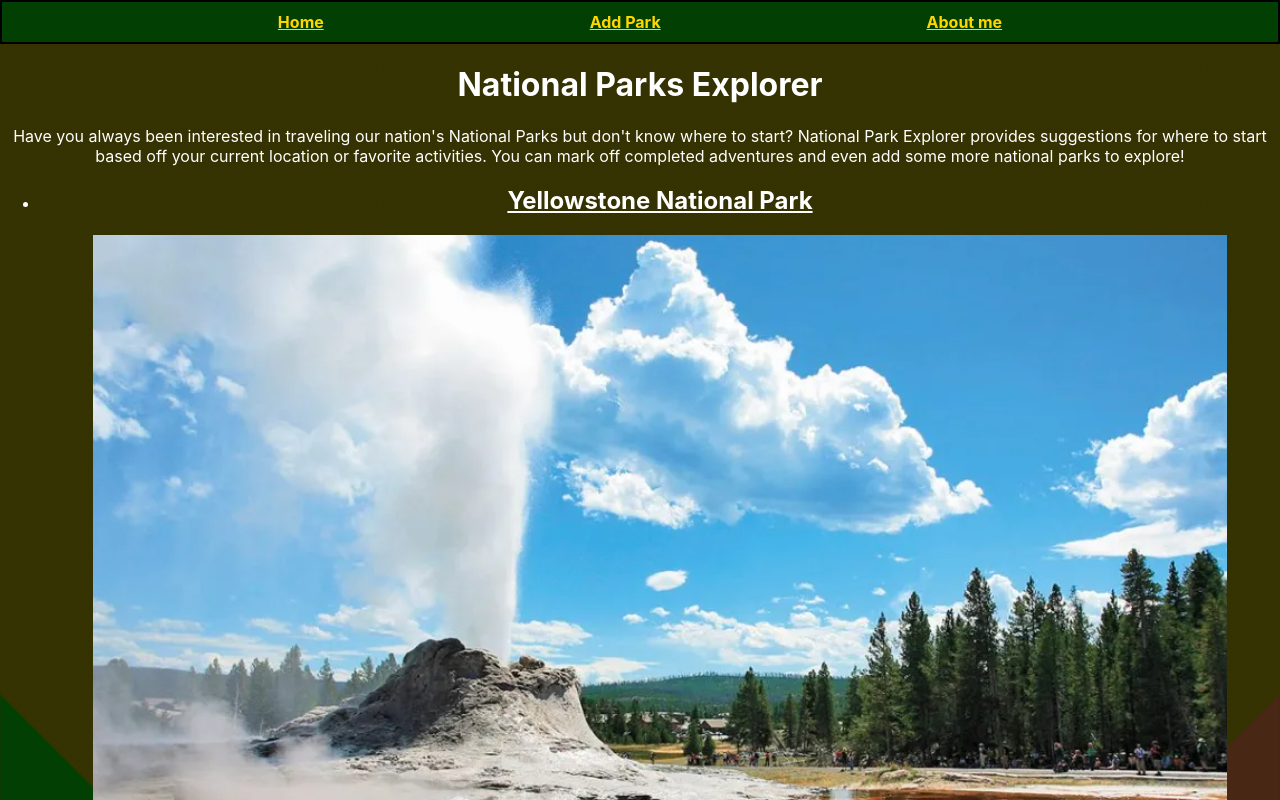
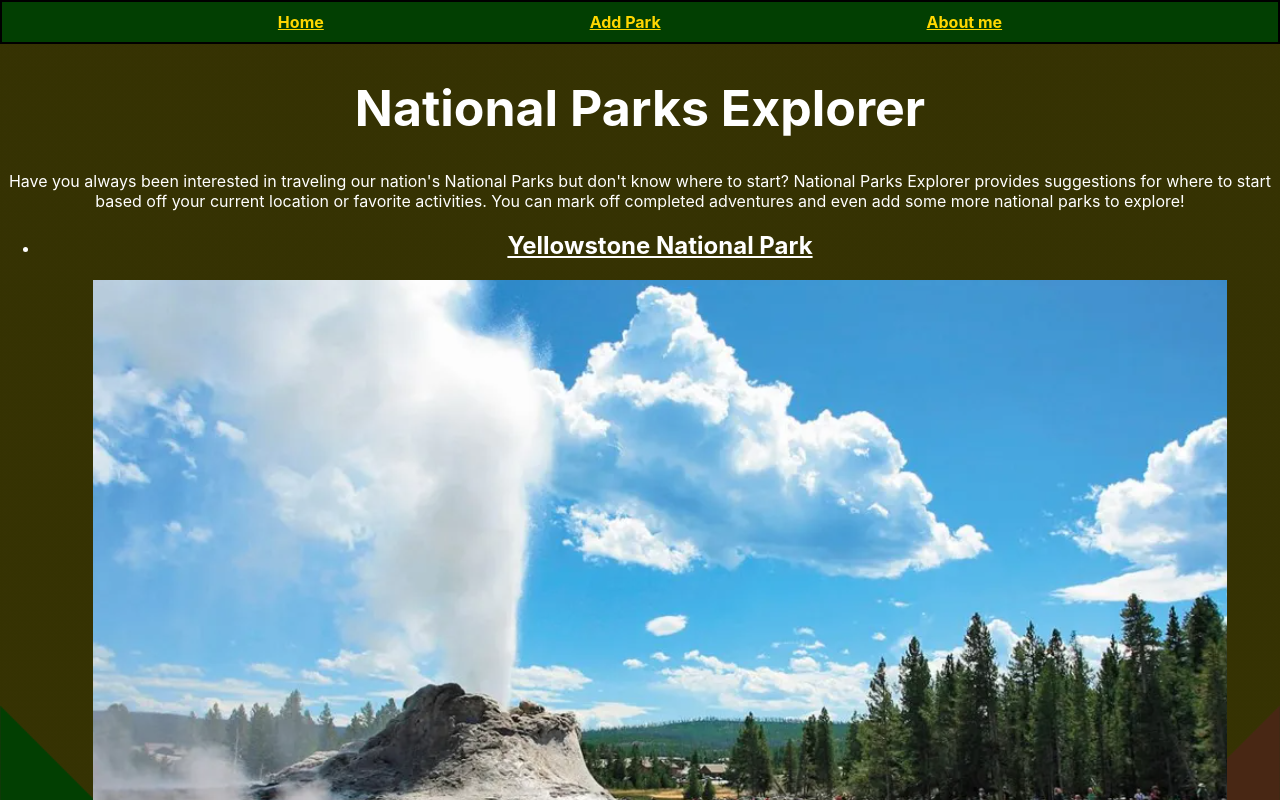
Before and after one commit to kharbour22/National-Parks-Project, a React (Create React App) app: page / in a window 1280 px wide. Shown: the top 800 px of the page. Built offline with nearby package versions, Linux system fonts and the light colour scheme; data requests are answered from the project's data file.

Commit message:
Small changes to the h1 font and the title

```diff
--- a/public/index.html
+++ b/public/index.html
@@ -5,6 +5,7 @@
     <link rel="icon" href="%PUBLIC_URL%/favicon.ico" />
     <meta name="viewport" content="width=device-width, initial-scale=1" />
     <meta name="theme-color" content="#000000" />
+    <title>National Parks Explorer</title>
     <meta
       name="description"
       content="Web site created using create-react-app"
@@ -24,7 +25,12 @@
       work correctly both with client-side routing and a non-root public URL.
       Learn how to configure a non-root public URL by running `npm run build`.
     -->
-    <title>React App</title>
+    <style>
+      h1 {
+          font-size: 50px; /* Adjust the size as needed */
+          font-weight: bold;
+      }
+      </style>
   </head>
   <body>
     <noscript>You need to enable JavaScript to run this app.</noscript>
--- a/src/components/App.js
+++ b/src/components/App.js
@@ -34,7 +34,7 @@ function App() {
     <div className="App">
       <NavBar/>
       <h1>National Parks Explorer</h1>
-      <p>Have you always been interested in traveling our nation's National Parks but don't know where to start? National Park Explorer provides suggestions for where to start based off your current location or favorite activities. You can mark off completed adventures and even add some more national parks to explore!</p>
+      <p>Have you always been interested in traveling our nation's National Parks but don't know where to start? National Parks Explorer provides suggestions for where to start based off your current location or favorite activities. You can mark off completed adventures and even add some more national parks to explore!</p>
 
       <Outlet context={{parks: parks, addPark: addPark}}/>
     </div>
```
